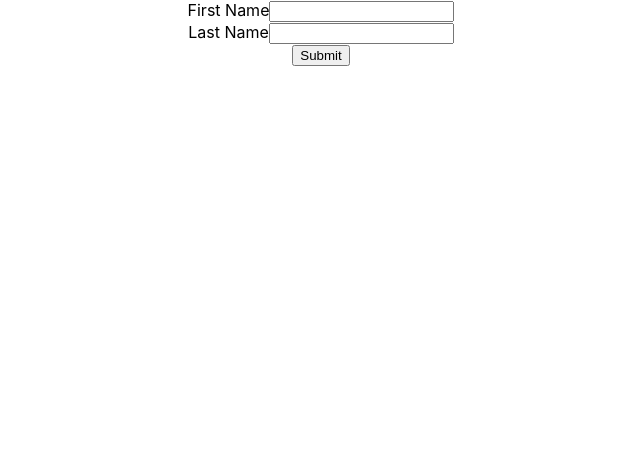
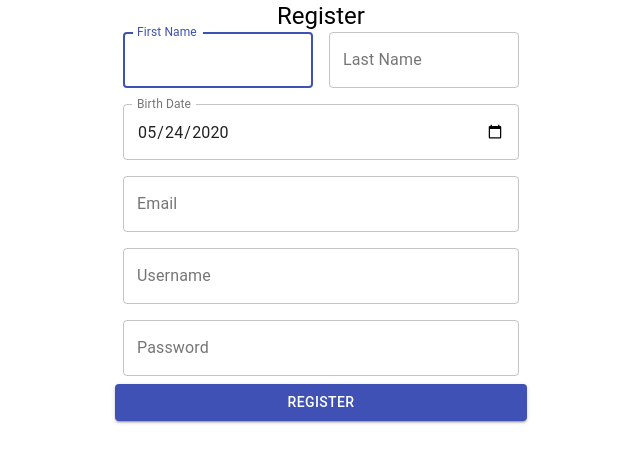
Before and after one commit to Iasa/Friends, a React (Create React App) app in the folder friends-react/: page / in a window 1280 px wide. Shown: the top 462 px of the page, without its empty margins (319-959 px from the left). Built offline with nearby package versions, Linux system fonts and the light colour scheme.

Commit message:
commit from november 19

```diff
--- a/friends-react/src/Components/Register.tsx
+++ b/friends-react/src/Components/Register.tsx
@@ -1,32 +1,123 @@
 import React from 'react';
-import { Input } from '@material-ui/core';
+import { Button, Container, TextField, Typography } from '@material-ui/core';
 import { useForm } from 'react-hook-form';
-import User from '../User';
+import IUser from '../IUser';
+import Grid from '@material-ui/core/Grid'
+import { yupResolver } from '@hookform/resolvers/yup';
+import * as yup from "yup";
+import {addUser} from '../Services/UserServices';
 //import {createStyles, makeStyles, Theme } from '@material-ui/core/styles'
 
 
 function Register() {
 
-    const {register, handleSubmit} = useForm<User>();
+    const validationSchema = yup.object().shape({
+        firstName: yup.string().required("First Name is required").min(3, "First Name is too short").max(50, "Last Name is too long"),
+        lastName: yup.string().required("Last Name is required").min(3, "Last Name is too short").max(50, "Last Name is too long"),
+        email: yup.string().email("Enter a valid email").required("Email is required"),
+        username: yup.string().required("Username is required").min(3, "Username is too short").max(50, "Username is too long"),
+        password: yup.string().required("Password is required").min(3, "Password is too short").max(50, "Password is too long"),
+        birthDate: yup.string().required("Select your birth date")
+    });
 
-    const onSubmit = (data : User) => {
+    const {register, handleSubmit, errors} = useForm<IUser>({
+        resolver: yupResolver(validationSchema)
+    });
+
+    const onSubmit = async (data : IUser) => {
         console.log(data);
-    }
+        const request = await addUser(data);
+    };
 
     return (
-        <div>
-            <form onSubmit={handleSubmit(onSubmit)}>
-                <div>
-                    <label>First Name</label>
-                    <input name="firstName" ref={ register } />
-                </div>
-                <div>
-                    <label>Last Name</label>
-                    <input name="lastName" ref={ register } />
-                </div>
-                <input type="submit"/>
-            </form>
-        </div>
+        <Container component="main" maxWidth="xs">
+            <div>
+                <Typography component="h1" variant="h5">
+                    Register
+                </Typography>
+                <form onSubmit={handleSubmit(onSubmit)}>
+                    <Grid container spacing={2}>
+                        <Grid item xs={12} sm={6}>
+                            <TextField
+                                name = "firstName"
+                                variant = "outlined"
+                                fullWidth
+                                label = "First Name"
+                                autoFocus
+                                inputRef = { register() }
+                                helperText = {errors.firstName ? errors.firstName.message : ""}
+                                error = {errors.firstName ? true : false}
+                            />
+
+                        </Grid>
+                        <Grid item xs={12} sm={6}>
+                            <TextField
+                                name = "lastName"
+                                variant = "outlined"
+                                fullWidth
+                                label = "Last Name"
+                                inputRef = { register() }
+                                helperText = {errors.lastName ? errors.lastName?.message : ""}
+                                error = {errors.lastName ? true : false }
+                            />
+                        </Grid>
+                        <Grid item xs={12}>
+                            <TextField
+                                name = "birthDate"
+                                type = "date"
+                                fullWidth
+                                label = "Birth Date"
+                                defaultValue = "2020-05-24"
+                                variant = "outlined"
+                                inputRef = { register }
+                            />
+                        </Grid>
+                        <Grid item xs={12}>
+                            <TextField
+                                name = "email"
+                                variant = "outlined"
+                                fullWidth
+                                label = "Email"
+                                inputRef = { register }
+                                helperText = {errors.email ? errors.email.message : ""}
+                                error = {errors.email ? true : false}
+                            />
+                        </Grid>
+                        <Grid item xs={12}>
+                            <TextField
+                                name = "username"
+                                variant = "outlined"
+                                fullWidth
+                                label = "Username"
+                                inputRef = { register }
+                                helperText = {errors.username ? errors.username.message : ""}
+                                error = {errors.username ? true : false}
+                            />
+                        </Grid>
+                        <Grid item xs={12}>
+                            <TextField
+                                name = "password"
+                                variant = "outlined"
+                                type = "password"
+                                fullWidth
+                                label = "Password"
+                                inputRef = { register }
+                                helperText = {errors.password ? errors.password.message : ""}
+                                error = {errors.password ? true : false}
+                            />
+                        </Grid>
+                        <Button
+                            type = "submit"
+                            variant = "contained"
+                            fullWidth
+                            color = "primary"
+                        >
+                            Register
+                        </Button>
+                    </Grid>
+                </form>
+            </div>
+        </Container>
     );
 }
 
--- /dev/null
+++ b/friends-react/src/IUser.ts
@@ -0,0 +1,13 @@
+import React from 'react';
+
+interface IUser {
+    id: number;
+    firstName: string;
+    lastName: string;
+    birthDate: string;
+    username: string;
+    password: string;
+    email: string;
+}
+
+export default IUser;
--- a/friends-react/src/Services/UserServices.ts
+++ b/friends-react/src/Services/UserServices.ts
@@ -1,4 +1,5 @@
 import React from 'react';
+import User from '../User';
 
 export const getUserById = async (id:number) => {
     const response = await fetch(`https://localhost:44329/api/User/${id}`);
@@ -17,3 +18,26 @@ export const getAllUsers = async () => {
 
     return usersJson;
 }
+
+export const addUser = async (user : User) => {
+    const requestOptions = {
+        method: 'POST',
+        headers : { 'Content-Type': 'application/json' },
+        body : JSON.stringify({
+            firstName : user.firstName,
+            lastName : user.lastName,
+            birthDate : user.birthDate,
+            username : user.username,
+            email : user.email,
+            password : user.password
+        })
+    };
+
+    fetch("https://localhost:44329/api/User/CreateUser", requestOptions)
+        .then(response => response.json())
+        .catch(error => {
+            alert("Errorooooooor");
+        });
+
+    return;
+}
```
Also changed, not shown: friends-react/package.json (+6 -1 lines), friends-react/src/User.tsx (+7 -7 lines), 1 other file (tests, documents, lock files or other folders).
